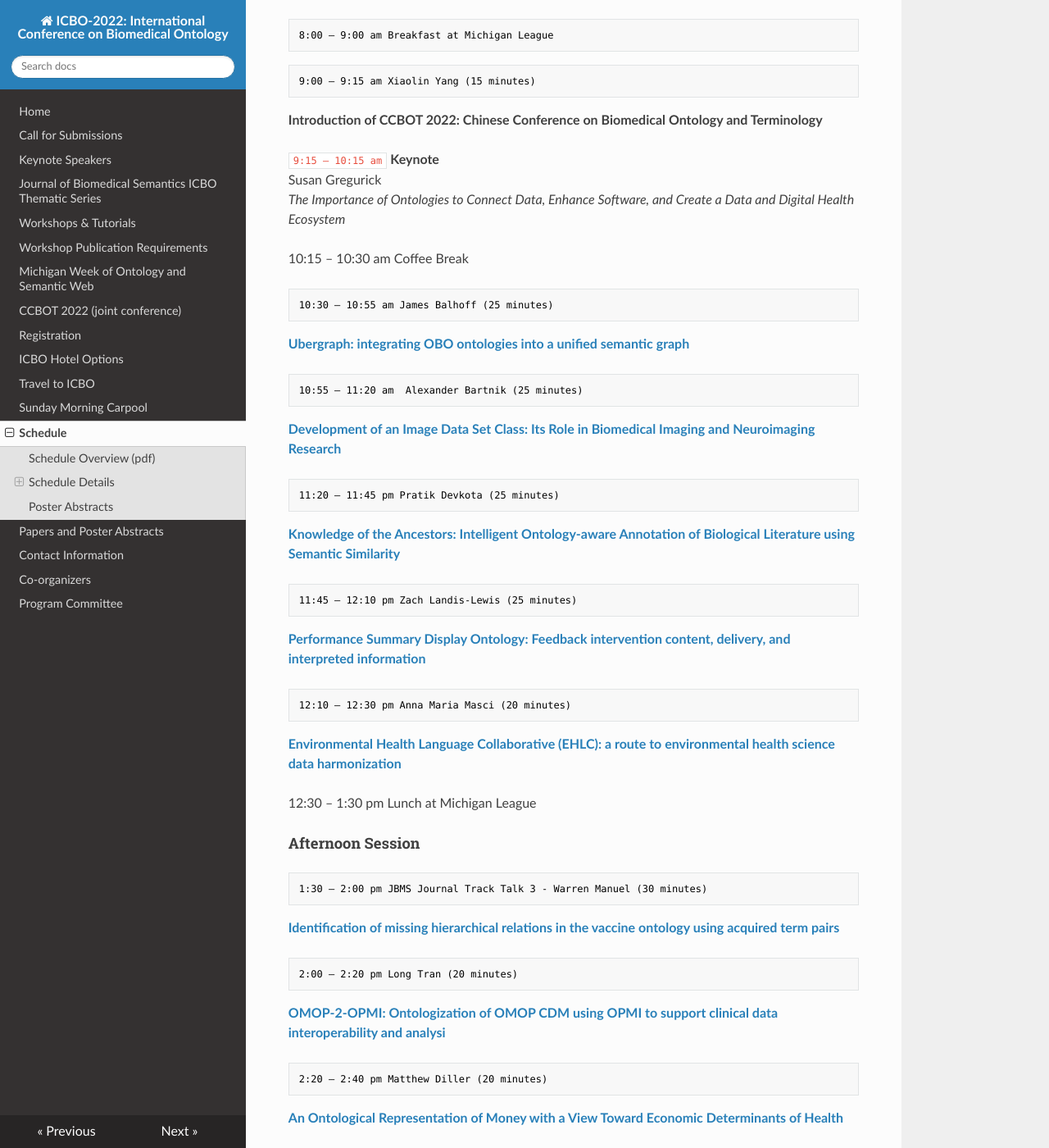
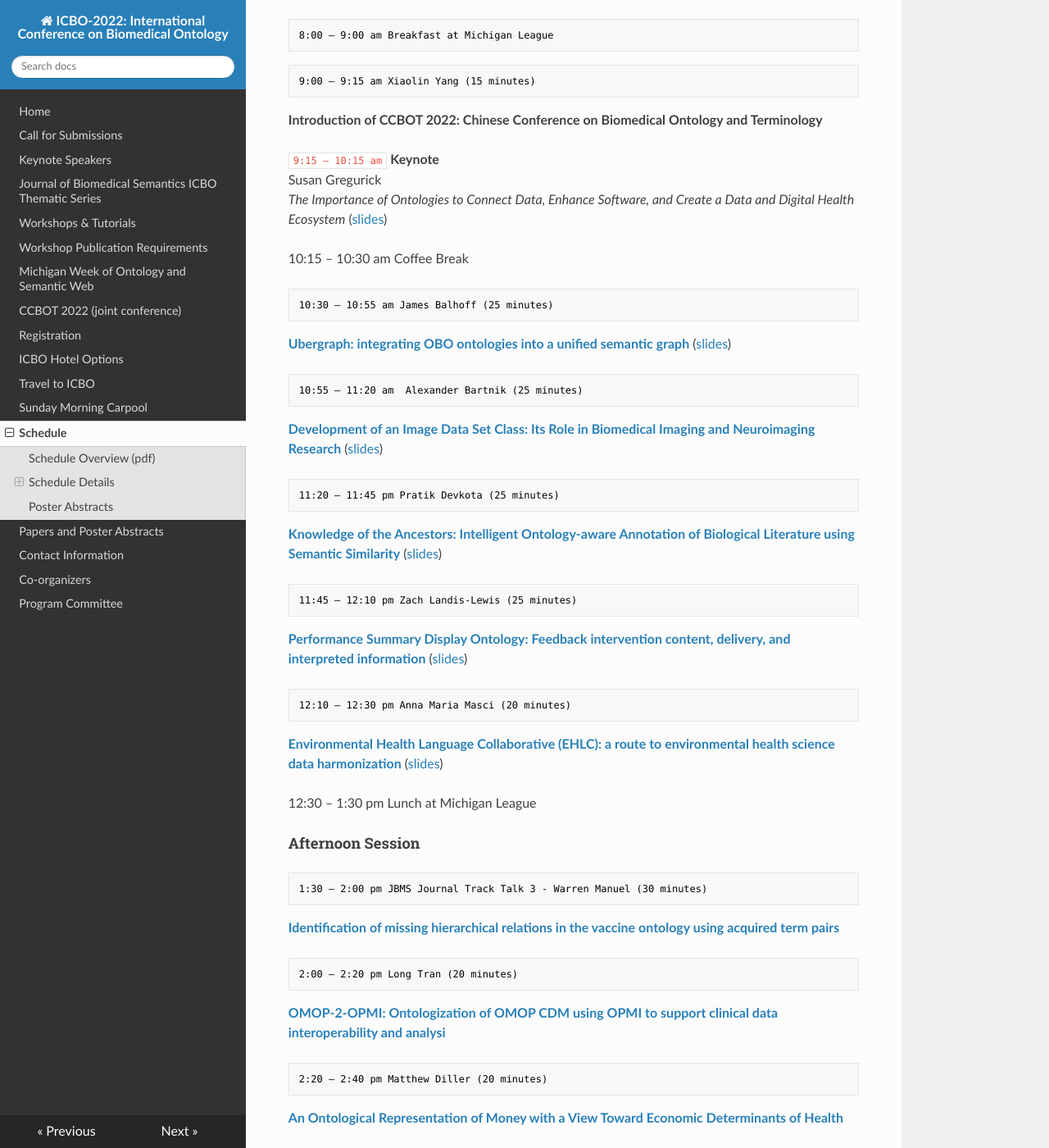
Before and after one commit to johnbeve/BFO-Organization, an MkDocs documentation site: the page built from docs/icbo-schedule.md, in a window 1280 px wide and 1400 px high, scrolled down 4177 px. Shown: the whole window at 82% size. Built offline with MkDocs 1.6.1, drawn with Linux system fonts in a browser that asks for light colours; nearby versions of some CDN libraries.

Commit message:
update schedule

````diff
--- a/docs/icbo-schedule.md
+++ b/docs/icbo-schedule.md
@@ -174,35 +174,35 @@ Note: This is ~ 1 mile walking distance from Michigan League (meeting venue)
 
 `9:15 – 10:15 am` **Keynote**
 Susan Gregurick
-_The Importance of Ontologies to Connect Data, Enhance Software, and Create a Data and Digital Health Ecosystem_
+_The Importance of Ontologies to Connect Data, Enhance Software, and Create a Data and Digital Health Ecosystem_ ([slides](slides/ICBO-2022_Gregurick.pdf))
 
 10:15 – 10:30 am Coffee Break
 
 ```txt
 10:30 – 10:55 am James Balhoff (25 minutes)
 ```
-**[Ubergraph: integrating OBO ontologies into a unified semantic graph](papers/ICBO-2022_paper_5005.pdf)**
+**[Ubergraph: integrating OBO ontologies into a unified semantic graph](papers/ICBO-2022_paper_5005.pdf)** ([slides](slides/Balhoff-Ubergraph-ICBO2022.pdf))
 
 ```txt
 10:55 – 11:20 am  Alexander Bartnik (25 minutes)
 ```
-**[Development of an Image Data Set Class: Its Role in Biomedical Imaging and Neuroimaging Research](papers/ICBO-2022_paper_2848.pdf)**
+**[Development of an Image Data Set Class: Its Role in Biomedical Imaging and Neuroimaging Research](papers/ICBO-2022_paper_2848.pdf)** ([slides](slides/Bartnik_ICBO2022_ImageDataSet.pdf))
 
 
 ```txt
 11:20 – 11:45 pm Pratik Devkota (25 minutes)
 ```
-**[Knowledge of the Ancestors: Intelligent Ontology-aware Annotation of Biological Literature using Semantic Similarity](papers/ICBO-2022_paper_7217.pdf)**
+**[Knowledge of the Ancestors: Intelligent Ontology-aware Annotation of Biological Literature using Semantic Similarity](papers/ICBO-2022_paper_7217.pdf)** ([slides](slides/Devkota_ICBO_2022_Knowledge_of_the_anchestors.pptx.pdf))
 
 ```txt
 11:45 – 12:10 pm Zach Landis-Lewis (25 minutes)
 ```
-**[Performance Summary Display Ontology: Feedback intervention content, delivery, and interpreted information](papers/ICBO-2022_paper_2172.pdf)**
+**[Performance Summary Display Ontology: Feedback intervention content, delivery, and interpreted information](papers/ICBO-2022_paper_2172.pdf)** ([slides](slides/Landis-Lewis_PSDO_ICBO_2022.pdf))
 
 ```txt
 12:10 – 12:30 pm Anna Maria Masci (20 minutes)
 ```
-**[Environmental Health Language Collaborative (EHLC): a route to environmental health science data harmonization](papers/ICBO-2022_paper_6982.pdf)**
+**[Environmental Health Language Collaborative (EHLC): a route to environmental health science data harmonization](papers/ICBO-2022_paper_6982.pdf)** ([slides](slides/ICBO-2022_Masci_Ann_Arbor.pdf))
 
 
 12:30 – 1:30 pm Lunch at Michigan League
````
